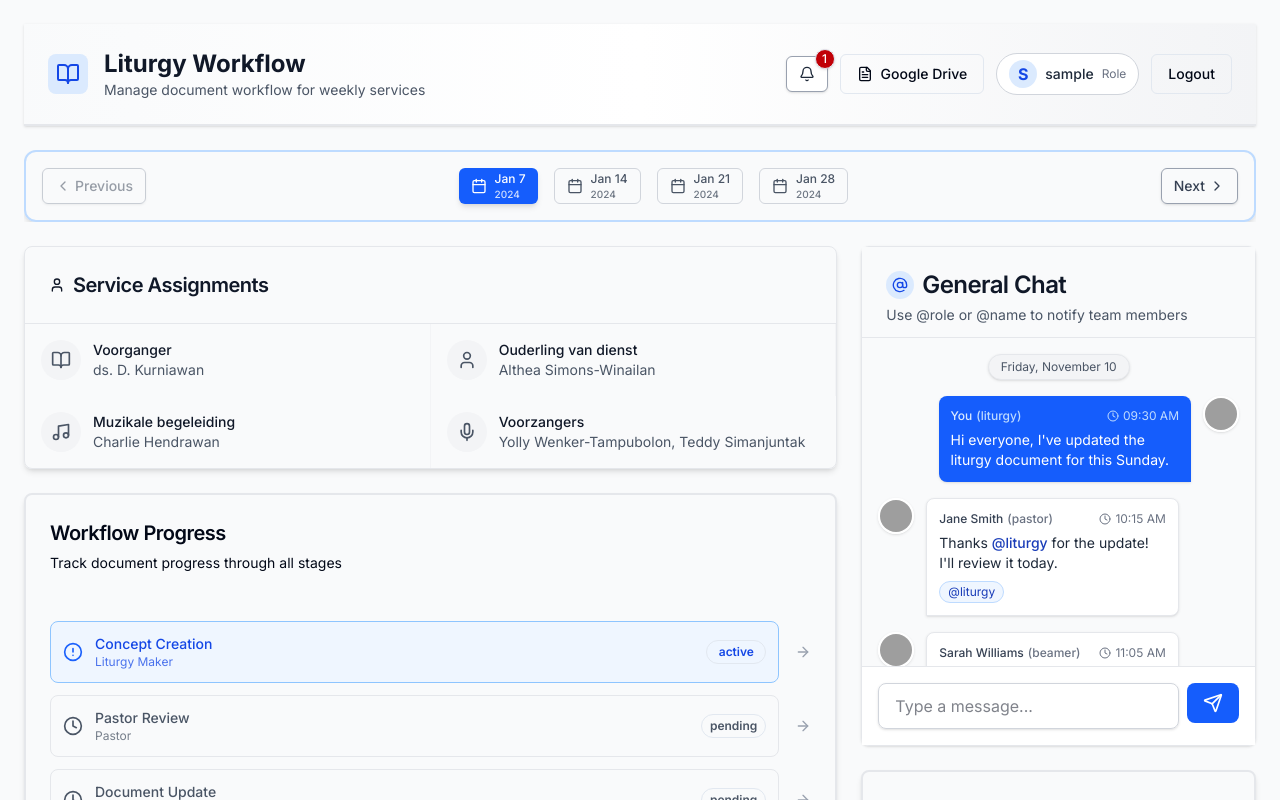
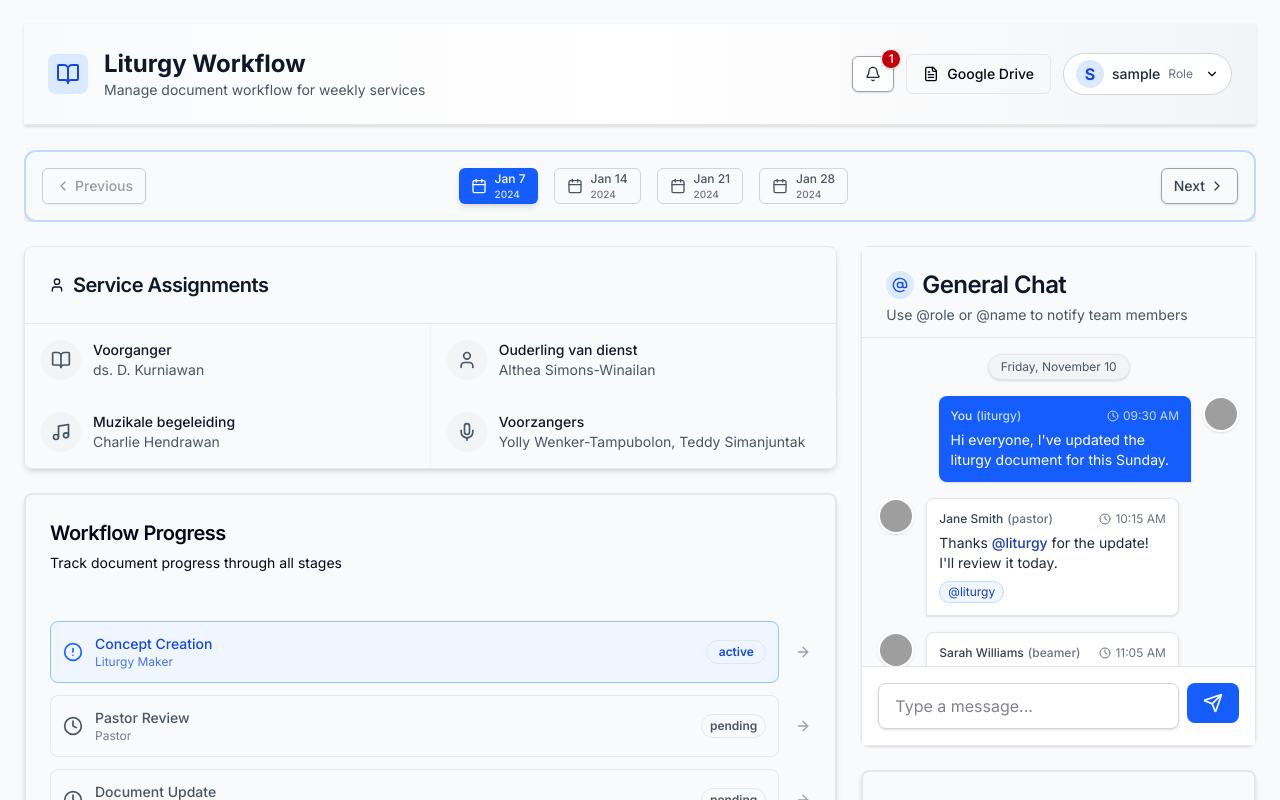
Before and after one commit to noturnachs/gkin, a React (Vite) app: page / in a window 1280 px wide. Shown: the top 800 px of the page. Built offline with nearby package versions, Linux system fonts and the light colour scheme; sample sign-in values are in the browser's storage; grey boxes are pictures that could not be loaded.

Commit message:
Update header.jsx

```diff
--- a/src/components/header.jsx
+++ b/src/components/header.jsx
@@ -24,6 +24,8 @@ export function Header({
 }) {
   const [showMobileMenu, setShowMobileMenu] = useState(false);
   const [showNotificationPanel, setShowNotificationPanel] = useState(false);
+  // Add state for user dropdown
+  const [showUserDropdown, setShowUserDropdown] = useState(false);
 
   // Icon logic
   const getHeaderIcon = () => {
@@ -91,18 +93,31 @@ export function Header({
           </div>
           {/* User menu button */}
           {showUserInfo && (
-            <Button
-              variant="outline"
-              className="ml-2"
-              onClick={() => setShowMobileMenu((prev) => !prev)}
+            <div
+              className="flex items-center gap-2 bg-white px-3 py-1.5 rounded-full border border-gray-300"
+              onClick={() => setShowMobileMenu(!showMobileMenu)}
             >
-              <div className="flex items-center gap-2">
               <div className="w-7 h-7 rounded-full bg-blue-100 text-blue-700 flex items-center justify-center font-bold">
                 {user?.username?.charAt(0)?.toUpperCase() || "U"}
               </div>
               <span className="text-xs font-medium">{user?.username}</span>
+              <svg
+                xmlns="http://www.w3.org/2000/svg"
+                width="12"
+                height="12"
+                viewBox="0 0 24 24"
+                fill="none"
+                stroke="currentColor"
+                strokeWidth="2"
+                strokeLinecap="round"
+                strokeLinejoin="round"
+                className={`transition-transform duration-200 ${
+                  showMobileMenu ? "rotate-180" : ""
+                }`}
+              >
+                <path d="M6 9l6 6 6-6"></path>
+              </svg>
             </div>
-            </Button>
           )}
         </div>
         {/* Actions row */}
@@ -200,6 +215,7 @@ export function Header({
               )}
             </div>
           )}
+
           {showGoogleDrive && (
             <Button
               variant="outline"
@@ -209,8 +225,14 @@ export function Header({
               Google Drive
             </Button>
           )}
+
+          {/* Combined User Info & Logout */}
           {showUserInfo && user && (
-            <div className="flex items-center gap-2 bg-white px-3 py-1.5 rounded-full border border-gray-300">
+            <div className="relative">
+              <div
+                className="flex items-center gap-2 bg-white px-3 py-1.5 rounded-full border border-gray-300 cursor-pointer hover:bg-gray-50"
+                onClick={() => setShowUserDropdown(!showUserDropdown)}
+              >
                 <div className="w-7 h-7 rounded-full bg-blue-100 text-blue-700 flex items-center justify-center font-bold">
                   {user.username.charAt(0).toUpperCase()}
                 </div>
@@ -220,12 +242,62 @@ export function Header({
                 <span className="text-xs text-gray-500">
                   {user.role?.name || "Role"}
                 </span>
+
+                {/* Add a dropdown arrow */}
+                <svg
+                  xmlns="http://www.w3.org/2000/svg"
+                  width="14"
+                  height="14"
+                  viewBox="0 0 24 24"
+                  fill="none"
+                  stroke="currentColor"
+                  strokeWidth="2"
+                  strokeLinecap="round"
+                  strokeLinejoin="round"
+                  className={`ml-1 transition-transform duration-200 ${
+                    showUserDropdown ? "rotate-180" : ""
+                  }`}
+                >
+                  <path d="M6 9l6 6 6-6"></path>
+                </svg>
+              </div>
+
+              {/* User dropdown menu */}
+              {showUserDropdown && (
+                <div className="absolute right-0 mt-2 w-48 bg-white rounded-md shadow-lg border border-gray-200 py-1 z-50">
+                  <div className="px-4 py-2 border-b border-gray-100">
+                    <div className="font-medium text-sm">{user.username}</div>
+                    <div className="text-xs text-gray-500">
+                      {user.role?.name || "Role"}
+                    </div>
+                  </div>
+                  {showLogout && (
+                    <div
+                      className="px-4 py-2 text-sm text-red-600 hover:bg-red-50 cursor-pointer flex items-center"
+                      onClick={onLogout}
+                    >
+                      <svg
+                        xmlns="http://www.w3.org/2000/svg"
+                        width="14"
+                        height="14"
+                        viewBox="0 0 24 24"
+                        fill="none"
+                        stroke="currentColor"
+                        strokeWidth="2"
+                        strokeLinecap="round"
+                        strokeLinejoin="round"
+                        className="mr-2"
+                      >
+                        <path d="M9 21H5a2 2 0 0 1-2-2V5a2 2 0 0 1 2-2h4"></path>
+                        <polyline points="16 17 21 12 16 7"></polyline>
+                        <line x1="21" y1="12" x2="9" y2="12"></line>
+                      </svg>
+                      Logout
                     </div>
                   )}
-          {showLogout && (
-            <Button variant="outline" className="text-sm" onClick={onLogout}>
-              Logout
-            </Button>
+                </div>
+              )}
+            </div>
           )}
         </div>
       </div>
```
Lines whose indentation alone changed are shown as unchanged.
